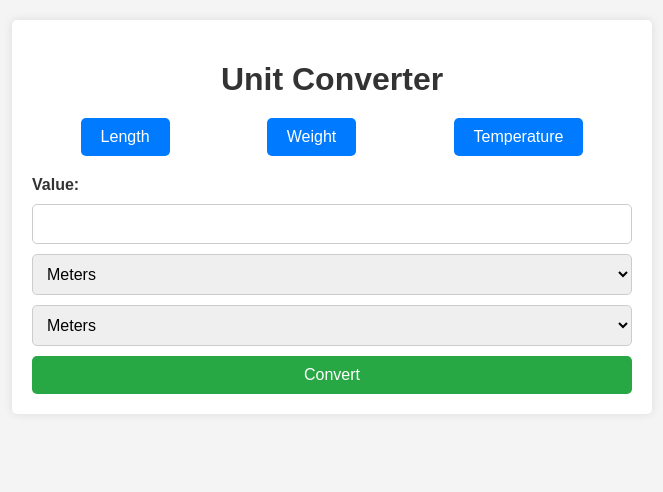
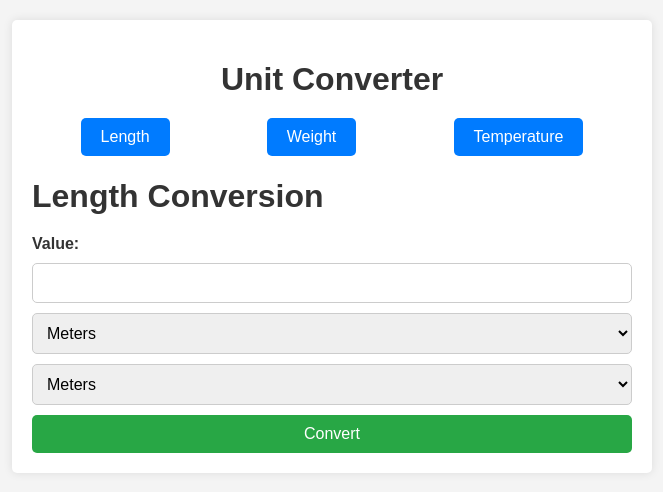
Before and after one commit to Aj-Seven/backend-projects, a plain HTML site: page unit-conversion/index.html in a window 1280 px wide. Shown: the whole page, without its empty margins (308-971 px from the left). Drawn offline with Linux system fonts and the light colour scheme.

Commit message:
(feat): add title to each conversions

```diff
--- a/unit-conversion/length.html
+++ b/unit-conversion/length.html
@@ -1,4 +1,5 @@
 <div id="length-form" class="form-wrapper">
+    <h1 id="title" >Length Conversion</h1>
     <form id="length-conversion-form" onsubmit="convert(event, 'length')">
         <label for="length-value">Value:</label>
         <input type="number" id="length-value" required>
--- a/unit-conversion/styles/style.css
+++ b/unit-conversion/styles/style.css
@@ -18,6 +18,10 @@ body {
 h1 {
     text-align: center;
     margin-bottom: 20px;
+}
+
+#title {
+    text-align: left;
 }
 
 .tabs {
```
Also changed, not shown: unit-conversion/temperature.html (+1 -0 lines), unit-conversion/weight.html (+1 -0 lines).
